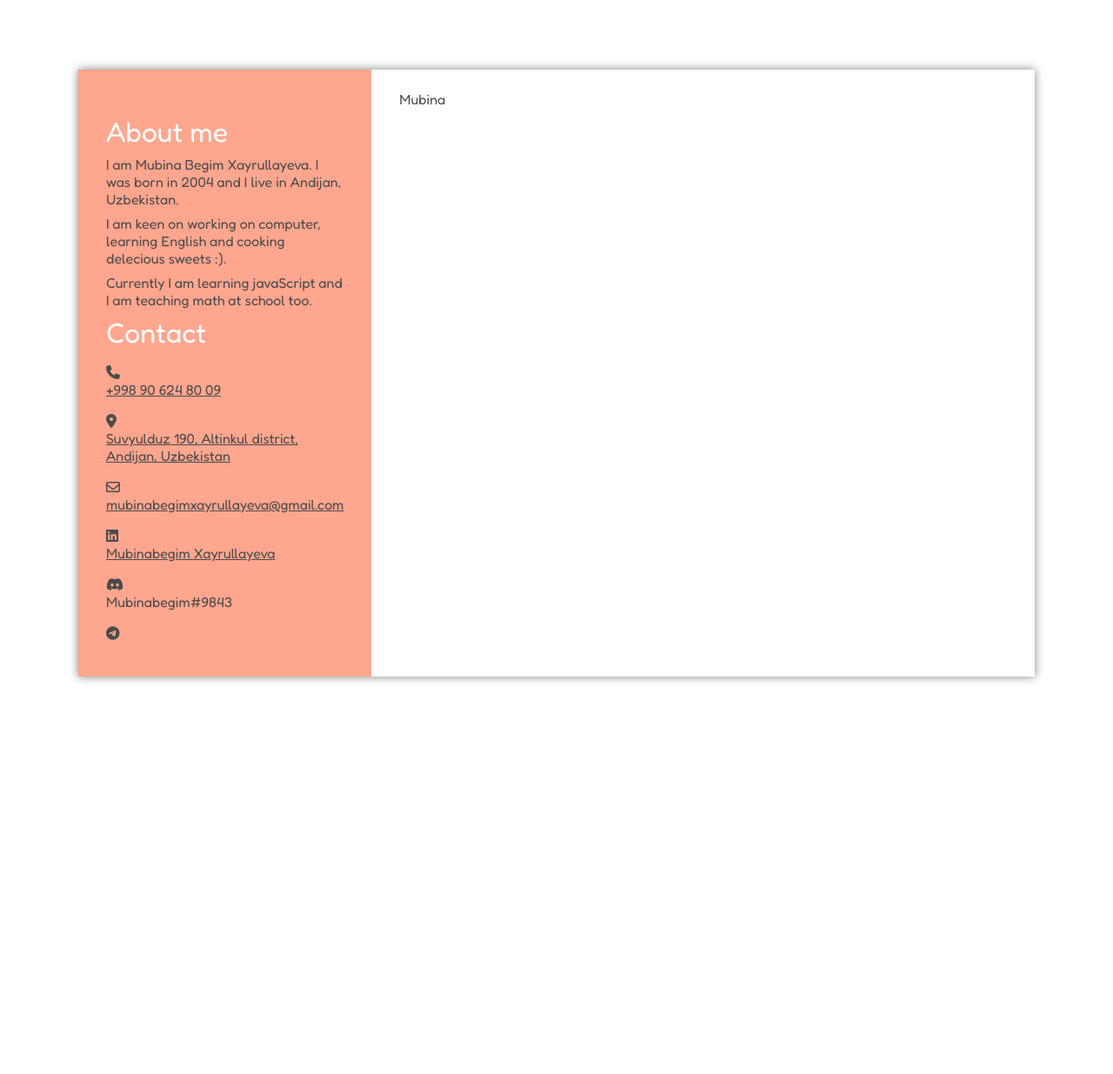
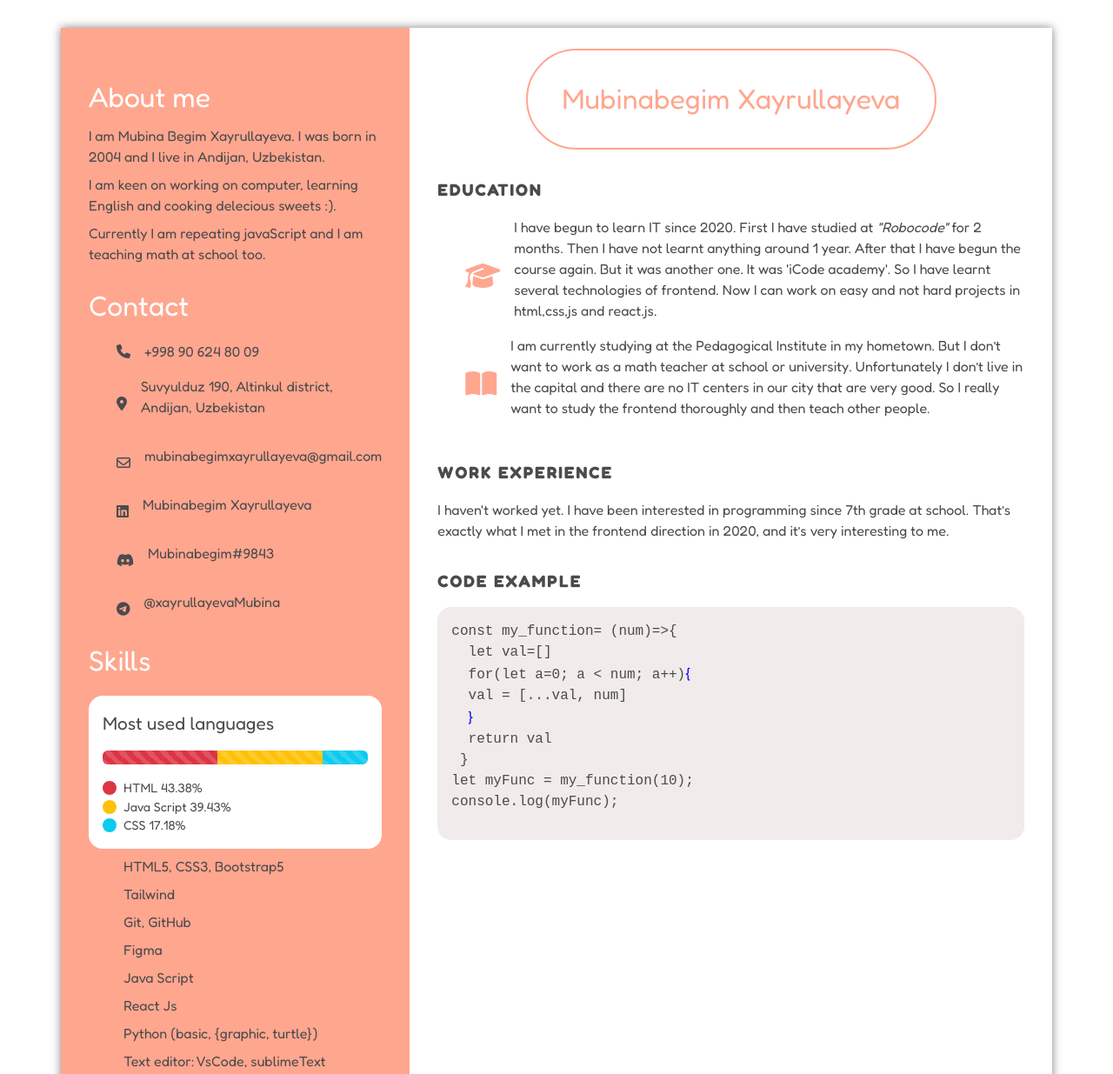
Before and after one commit to mubinabegim/rsschool-cv, a plain HTML site: page index.html in a window 1280 px wide. Shown: the top 1235 px of the page at 87% size. Before the commit the page ends 858 px from the top, so only its background shows below. Drawn offline with nearby package versions, Linux system fonts and the light colour scheme.

Commit message:
feat: Update index.html and style.css files

```diff
--- a/css/style.css
+++ b/css/style.css
@@ -10,8 +10,8 @@
 }
 .container{
     box-shadow: 0 0 10px 0 rgba(0, 0, 0, .5);
-    max-width: 1100px;
-    margin: 5rem auto;
+    padding:0 !important;
+    margin: 2rem auto;
     display: grid;
     grid-template-columns: 1fr 3fr;
 }
@@ -26,6 +26,10 @@
     font-size: 2rem;
     color:white;
 }
+.contact_me__header{
+    margin-top: 1.5rem;
+    margin-bottom: 0;
+}
 
 .main{
     padding: 1.5rem 2rem;
@@ -34,3 +38,71 @@
     list-style: none;
     margin: 1rem 0;
 }
+.item, .item__link{
+    display: flex;
+    align-items: center !important;
+    gap: 1rem;
+}
+.item__link{
+    text-decoration: none;
+}
+.skills__ul li{
+    list-style: none;
+    margin: .5rem
+
+}
+.most_used_lang{
+    background-color:white;
+    border-radius: 1rem;
+    padding: 1rem;
+}
+.most_used_lang .head{
+    font-size: 1.3rem;
+}
+.circle{
+    width: 1rem;
+    height: 1rem;
+    border-radius:50%;
+}
+.result{
+    display:flex;
+    gap: .5rem;
+    align-items: center;
+}
+.result span{
+    font-size: .9rem;
+}
+.my_name{
+    width: 70%;
+    border-radius:5rem;
+    border: 2px solid #ffa68f;
+    margin: 0 auto;
+    display: flex;
+    justify-content: center;
+    align-items:center;
+    padding: 2rem;
+    font-size: 2rem;
+    color:#ffa68f;
+}
+.for-code{
+    background-color: rgba(240, 233, 233, 0.884);
+    border-radius: 1rem;
+    padding: 1rem;
+}
+.text_head{
+    text-transform: uppercase;
+    font-weight:700;
+    font-size: 1.2rem;
+    letter-spacing: 2px;
+    margin: 2rem  0 1rem 0;
+}
+.education ul li{
+    list-style:none;
+    display: flex;
+    align-items:center;
+    gap:1rem;
+}
+.education ul li i{
+    font-size: 2rem;
+    color:#ffa68f
+}
--- a/index.html
+++ b/index.html
@@ -5,7 +5,13 @@
     <meta http-equiv="X-UA-Compatible" content="IE=edge" />
     <meta name="viewport" content="width=device-width, initial-scale=1.0" />
     <title>My | CV</title>
+    <!-- CSS only -->
     <link rel="stylesheet" href="./css/style.css" />
+    <link
+      rel="stylesheet"
+      href="	https://cdn.jsdelivr.net/npm/bootstrap@5.2.1/dist/css/bootstrap.min.css"
+    />
+    <!-- Fontawesome | icon -->
     <link
       rel="stylesheet"
       href="https://cdnjs.cloudflare.com/ajax/libs/font-awesome/6.2.0/css/all.min.css"
@@ -31,68 +37,190 @@
             delecious sweets :).
           </p>
           <p>
-            Currently I am learning javaScript and I am teaching math at school
+            Currently I am repeating javaScript and I am teaching math at school
             too.
           </p>
-          <!-- I have begun to learn IT since 2020. First I have studied at "Robocode" for 2 months. Then I have not learnt  anything around 1 year. After that I have begun the course again. But it was another one. It was 'iCode academy'. So I have learnt several technologies of frontend. Now I can work on easy and not hard projects in html,css,js and react.js. -->
         </div>
         <div class="contact_me">
           <p class="contact_me__header">Contact</p>
           <ul class="contact__ul">
             <li>
-              <a href="tel:+998906248009" class="item__link">
+              <a
+                href="tel:+998906248009"
+                style="color: #4b4b4b"
+                class="item__link"
+              >
                 <div class="for-icon">
                   <i class="fa-solid fa-phone"></i>
                 </div>
                 +998 90 624 80 09
               </a>
             </li>
-            <li>
-              <a href="">
+            <li class="item">
               <div class="for-icon">
                 <i class="fa-solid fa-location-dot"></i>
               </div>
-                  <p>Suvyulduz 190, Altinkul district, Andijan, Uzbekistan </p>
-              </a>
+              <p>Suvyulduz 190, Altinkul district, Andijan, Uzbekistan</p>
+            </li>
+            <li class="item">
+              <div class="for-icon">
+                <i class="fa-regular fa-envelope"></i>
+              </div>
+              <p>mubinabegimxayrullayeva@gmail.com</p>
             </li>
             <li>
-              <a href="">
-                <div class="for-icon">
-                  <i class="fa-regular fa-envelope"></i>
-                  <p>mubinabegimxayrullayeva@gmail.com</p>
-                </div>
-              </a>
-            </li>
-            <li>
-              <a href="https://www.linkedin.com/in/mubinabegim-xayrullayeva-042866239/">
+              <a
+                href="https://www.linkedin.com/in/mubinabegim-xayrullayeva-042866239/"
+                class="item__link"
+              >
                 <div class="for-icon">
                   <i class="fa-brands fa-linkedin"></i>
                 </div>
                 <p>Mubinabegim Xayrullayeva</p>
               </a>
             </li>
-            <li>
+            <li class="item">
               <div class="for-icon">
                 <i class="fa-brands fa-discord"></i>
               </div>
               <p>Mubinabegim#9843</p>
             </li>
             <li>
+              <a
+                target="_blank"
+                href="https://t.me/xayrullayevaMubina"
+                class="item__link"
+              >
                 <div class="for-icon">
                   <i class="fa-brands fa-telegram"></i>
                 </div>
+                <p>@xayrullayevaMubina</p>
+              </a>
             </li>
           </ul>
         </div>
         <div class="skills">
-          <!-- my skills -->
+          <p class="about_me__header">Skills</p>
+          <div class="most_used_lang">
+            <p class="head">Most used languages</p>
+            <div class="progress mb-3">
+              <div
+                class="progress-bar progress-bar-striped progress-bar-animated bg-danger"
+                role="progressbar"
+                aria-label="Animated striped example"
+                aria-valuenow="43.38"
+                aria-valuemin="0"
+                aria-valuemax="100"
+                style="width: 43.38%"
+              ></div>
+              <div
+                class="progress-bar progress-bar-striped progress-bar-animated bg-warning"
+                role="progressbar"
+                aria-label="Animated striped example"
+                aria-valuenow="39.43"
+                aria-valuemin="0"
+                aria-valuemax="100"
+                style="width: 39.43%"
+              ></div>
+              <div
+                class="progress-bar progress-bar-striped progress-bar-animated bg-info"
+                role="progressbar"
+                aria-label="Animated striped example"
+                aria-valuenow="17.18"
+                aria-valuemin="0"
+                aria-valuemax="100"
+                style="width: 17.18%"
+              ></div>
+            </div>
+            <div class="result">
+              <div class="circle bg-danger"></div>
+              <span>HTML 43.38%</span>
+            </div>
+            <div class="result">
+              <div class="circle bg-warning"></div>
+              <span>Java Script 39.43%</span>
+            </div>
+            <div class="result">
+              <div class="circle bg-info"></div>
+              <span>CSS 17.18%</span>
+            </div>
+          </div>
+          <ul class="skills__ul">
+            <li>HTML5, CSS3, Bootstrap5</li>
+            <li>Tailwind</li>
+            <li>Git, GitHub</li>
+            <li>Figma</li>
+            <li>Java Script</li>
+            <li>React Js</li>
+            <li>Python (basic, {graphic, turtle})</li>
+            <li>Text editor: VsCode, sublimeText</li>
+          </ul>
         </div>
       </div>
       <div class="main">
-        <div class="my_name">Mubina</div>
-        <div class="education"></div>
-        <div class="work-experience"></div>
-        <div class="hobbies_interests"></div>
+        <div class="my_name">Mubinabegim Xayrullayeva</div>
+        <div class="education">
+          <p class="text_head">Education</p>
+          <ul>
+            <li>
+              <i class="fa-solid fa-graduation-cap"></i>
+              <p>
+                I have begun to learn IT since 2020. First I have studied at
+                <a
+                  href="https://robocode.uz"
+                  style="
+                    text-decoration: none;
+                    font-style: oblique;
+                    color: #4b4b4b;
+                  "
+                  >"Robocode"</a
+                >
+                for 2 months. Then I have not learnt anything around 1 year.
+                After that I have begun the course again. But it was another
+                one. It was 'iCode academy'. So I have learnt several
+                technologies of frontend. Now I can work on easy and not hard
+                projects in html,css,js and react.js.
+              </p>
+            </li>
+            <li>
+              <i class="fa-solid fa-book-open"></i>
+              <p>
+                I am currently studying at the Pedagogical Institute in my
+                hometown. But I don’t want to work as a math teacher at school
+                or university. Unfortunately I don’t live in the capital and
+                there are no IT centers in our city that are very good. So I
+                really want to study the frontend thoroughly and then teach
+                other people.
+              </p>
+            </li>
+          </ul>
+        </div>
+        <div class="work-experience">
+          <p class="text_head">Work experience</p>
+          <p>
+            I haven't worked yet. I have been interested in programming since
+            7th grade at school. That’s exactly what I met in the frontend
+            direction in 2020, and it’s very interesting to me.
+          </p>
+        </div>
+        <div class="code_example">
+          <p class="text_head">Code example</p>
+          <div class='for-code'>
+            <p style="font-family:monospace">
+              const my_function= (num)=>{ <br/>
+                &nbsp; let val=[] <br/>
+                &nbsp; for(let a=0; a &#60; num; a++)<span style="color:blue;">{</span><br/>
+
+                  &nbsp; val = [...val, num]<br/>
+                  &nbsp; <span style="color:blue;">}</span><br/>
+                  &nbsp; return val<br/>
+                  &nbsp;}<br/>
+
+            let myFunc = my_function(10);<br/>
+            console.log(myFunc);
+            </p>
+          </div>
+        </div>
       </div>
     </div>
   </body>
```
Lines whose indentation alone changed are shown as unchanged.
